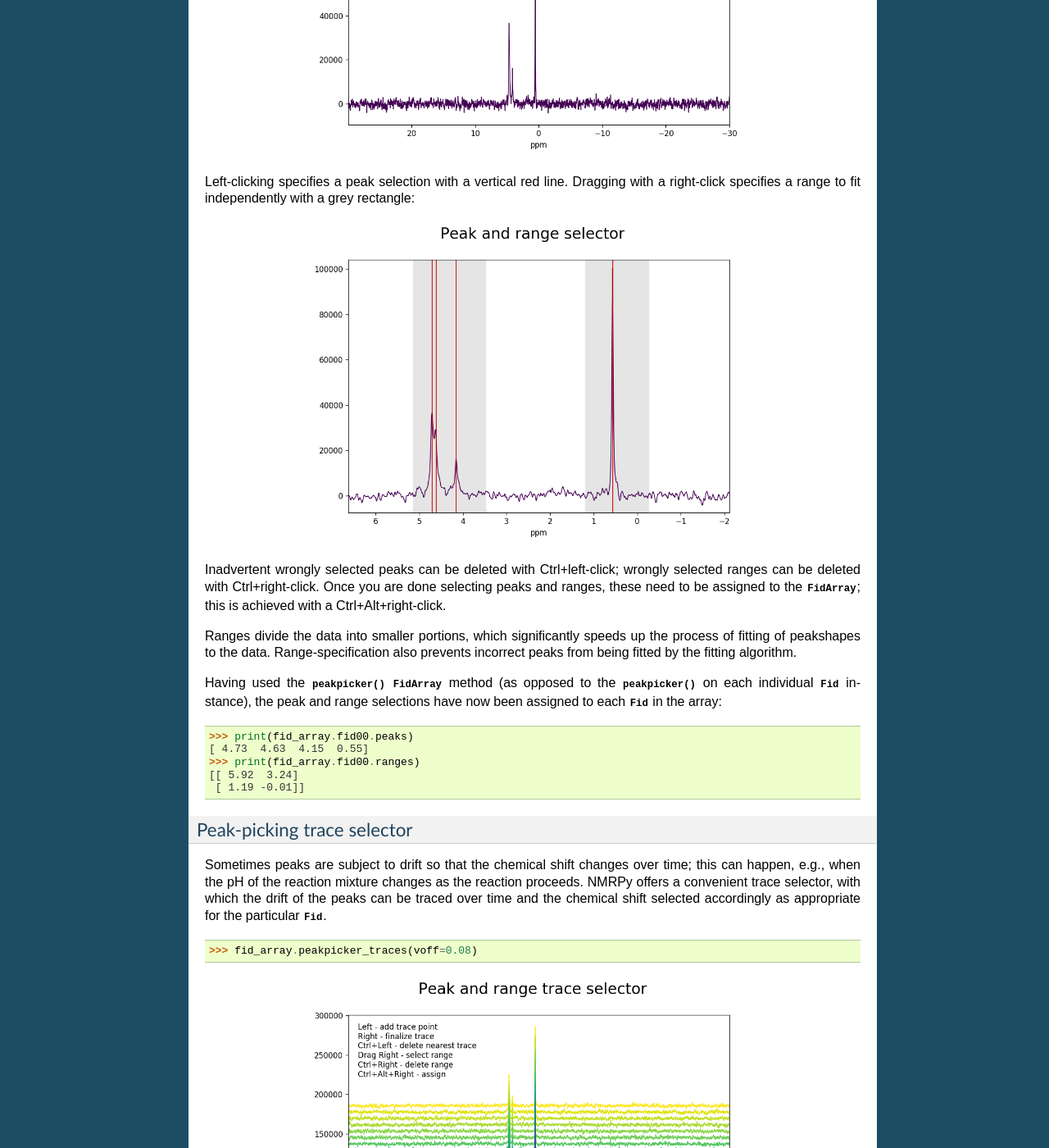
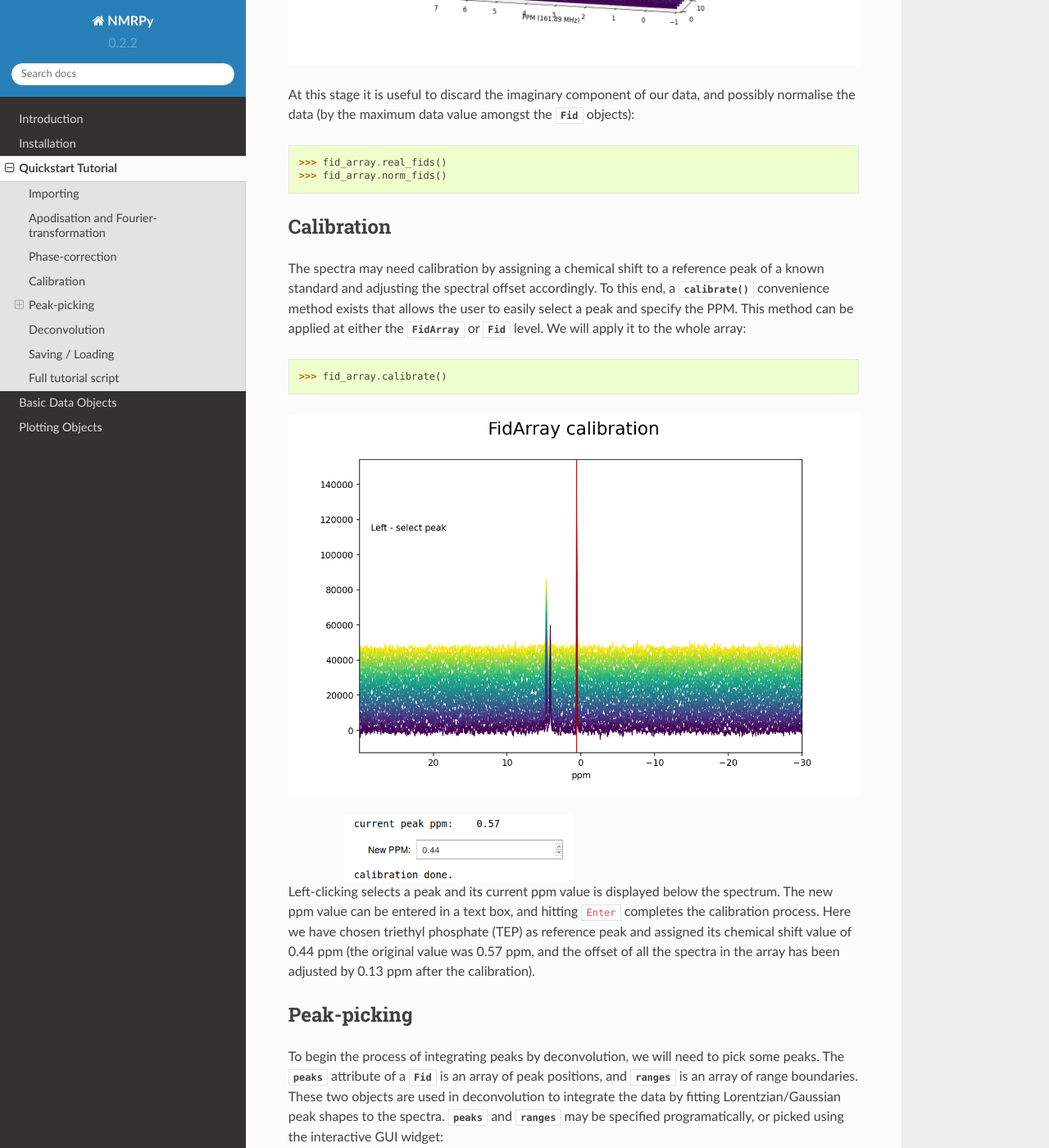
Before and after one commit to NMRPy/nmrpy, a Sphinx documentation site: the page built from docs/source/quickstart.rst, in a window 1280 px wide and 1400 px high, scrolled down 5189 px. Shown: the whole window at 82% size. Built offline with Sphinx 7.4.7 and the Read the Docs theme 2.0.0, drawn with Linux system fonts in a browser that asks for light colours; some of the changed text lies outside the part shown.

Commit message:
new: update documentation for phaser() and calibrate() methods

```diff
--- a/docs/source/conf.py
+++ b/docs/source/conf.py
@@ -20,6 +20,7 @@
 
 import os
 import sys
+import sphinx_rtd_theme
 sys.path.insert(0, os.path.abspath('../..'))
 #sys.path.append('/home/Apps/nmrpy3')
 
@@ -68,9 +69,9 @@ author = 'Johann Eicher, Johann Rohwer'
 # built documents.
 #
 # The short X.Y version.
-version = '0.2'
+version = '0.2.2'
 # The full version, including alpha/beta/rc tags.
-release = '0.2.1'
+release = '0.2.2'
 
 # The language for content autogenerated by Sphinx. Refer to documentation
 # for a list of supported languages.
@@ -130,7 +131,8 @@ todo_include_todos = True
 # The theme to use for HTML and HTML Help pages.  See the documentation for
 # a list of builtin themes.
 #
-html_theme = 'classic'
+html_theme = 'sphinx_rtd_theme'
+tml_theme_path = [sphinx_rtd_theme.get_html_theme_path()]
 
 # Theme options are theme-specific and customize the look and feel of a theme
 # further.  For a list of options available for each theme, see the
--- a/docs/source/installation.rst
+++ b/docs/source/installation.rst
@@ -8,7 +8,9 @@ Python 3 and ``pip`` installed.
 `Pip <https://en.wikipedia.org/wiki/Pip_(package_manager)>`_ is a useful Python
 package management system.
 
-**Note:** NMRPy will not work using Python 2.
+.. note::
+
+    NMRPy will not work using Python 2.
 
 On Debian and Ubuntu-like systems these can be installed with the following
 terminal commands: ::
--- a/docs/source/quickstart.rst
+++ b/docs/source/quickstart.rst
@@ -10,6 +10,7 @@ dataset will be processed. The following topics are explored:
     * :ref:`quickstart_importing`
     * :ref:`quickstart_apodisation`
     * :ref:`quickstart_phasecorrection`
+    * :ref:`quickstart_calibration`
     * :ref:`quickstart_peakpicking`
     * :ref:`quickstart_deconvolution`
     * :ref:`quickstart_exporting`
@@ -82,7 +83,6 @@ Finally, we Fourier-transform the data into the frequency domain: ::
 
 .. image:: _static/quickstart_3.png
 
-
 .. _quickstart_phasecorrection:
 
 Phase-correction
@@ -98,7 +98,12 @@ method on ``fid00``: ::
 .. image:: _static/quickstart_4.png
 
 Dragging with the left mouse button and right mouse button will apply zero- and
-first-order phase-correction, respectively.
+first-order phase-correction, respectively. The cumulative phase correction for
+the zero-order (``p0``) and first-order (``p1``) phase angles is displayed at
+the bottom of the plot so that these can be applied programatically to all
+:class:`~nmrpy.data_objects.Fid` objects in the
+:class:`~nmrpy.data_objects.FidArray` using the
+:meth:`~nmrpy.data_objects.FidArray.ps_fids` method.
 
 .. image:: _static/quickstart_5.png
 
@@ -127,6 +132,33 @@ possibly normalise the data (by the maximum data value amongst the
 
     >>> fid_array.real_fids()
     >>> fid_array.norm_fids()
+
+.. _quickstart_calibration:
+
+Calibration
+===========
+
+The spectra may need calibration by assigning a chemical shift to a
+reference peak of a known standard and adjusting the spectral offset
+accordingly. To this end, a
+:meth:`~nmrpy.data_objects.FidArray.calibrate` convenience method exists that
+allows the user to easily select a peak and specify the PPM. This method can be
+applied at either the :class:`~nmrpy.data_objects.FidArray` or
+:class:`~nmrpy.data_objects.Fid` level. We will apply it to the whole array: ::
+
+    >>> fid_array.calibrate()
+
+.. image:: _static/quickstart_7b.png
+.. image:: _static/quickstart_7c.png
+   :width: 80%
+   :align: center
+
+Left-clicking selects a peak and its current ppm value is displayed below
+the spectrum. The new ppm value can be entered in a text box, and hitting
+``Enter`` completes the calibration process. Here we have chosen triethyl
+phosphate (TEP) as reference peak and assigned its chemical shift value of 0.44
+ppm (the original value was 0.57 ppm, and the offset of all the spectra in the
+array has been adjusted by 0.13 ppm after the calibration).
 
 .. _quickstart_peakpicking:
 
@@ -290,7 +322,9 @@ Peak integrals of the entire :class:`~nmrpy.data_objects.FidArray` are stored in
 individual :class:`~nmrpy.data_objects.Fid` as
 :attr:`~nmrpy.data_objects.Fid.deconvoluted_integrals`.
 
-We could easily plot the species integrals using the following code: ::
+We could easily plot the species integrals using the following code:
+
+.. code:: python
 
     from matplotlib import pyplot as plt
 
--- a/docs/source/quickstart_script.rst
+++ b/docs/source/quickstart_script.rst
@@ -1,9 +1,11 @@
-The full script for the quickstart tutorial: ::
+The full script for the quickstart tutorial:
+
+.. code:: python
 
     import nmrpy
     from matplotlib import pyplot as plt
 
-    fid_array = nmrpy.data_objects.FidArray.from_path(fid_path='./tests/test_data/test1.fid')
+    fid_array = nmrpy.from_path(fid_path='./tests/test_data/test1.fid')
     fid_array.emhz_fids()
     #fid_array.fid00.plot_ppm()
     fid_array.ft_fids()
@@ -15,6 +17,7 @@ The full script for the quickstart tutorial: ::
     fid_array.norm_fids()
     #fid_array.plot_array()
     #fid_array.plot_array(upper_ppm=7, lower_ppm=-1, filled=True, azim=-76, elev=23)
+    #fid_array.calibrate()
 
     peaks = [ 4.73,  4.63,  4.15,  0.55]
     ranges = [[ 5.92,  3.24], [ 1.19, -0.01]]
```
Also changed, not shown: other parts of docs/source/quickstart.rst (+1 -1 lines), docs/source/_static/quickstart_1.png, docs/source/_static/quickstart_2.png, docs/source/_static/quickstart_4.png, docs/source/_static/quickstart_5.png, docs/source/_static/quickstart_7b.png (added), docs/source/_static/quickstart_7c.png (added).
